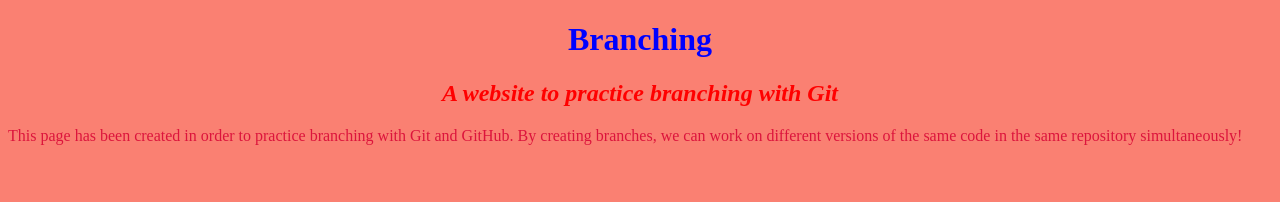
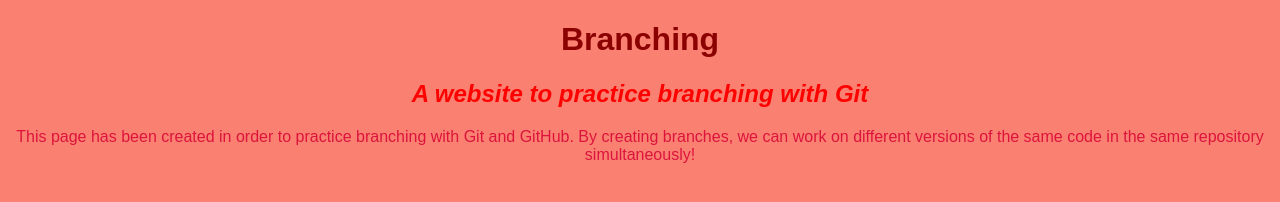
Before and after one commit to Happen1/Branching-webpage, a plain HTML site: page branching-website.html in a window 1280 px wide. Drawn offline with Linux system fonts and the light colour scheme.

Commit message:
Make all font sans-serif style.

```diff
--- a/css/styles.css
+++ b/css/styles.css
@@ -1,11 +1,10 @@
 h1 {
-  color: blue;
-  text-align: center;
+  color: darkred;
+
 }
 
 h2 {
   font-style: italic;
-  text-align: center;
   color: red;
 }
 
@@ -15,4 +14,6 @@ p {
 
 body {
   background-color: salmon;
+  font-family: sans-serif;
+ text-align: center;
 }
```
